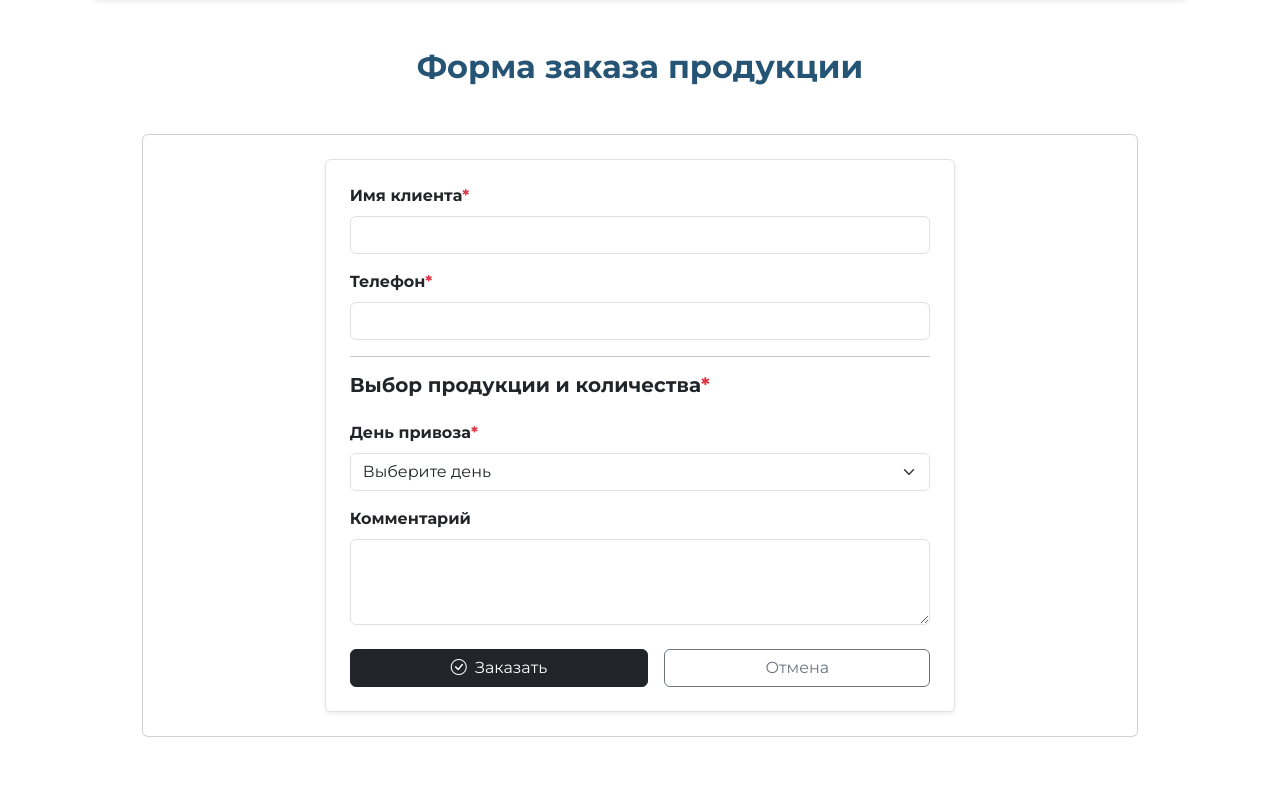
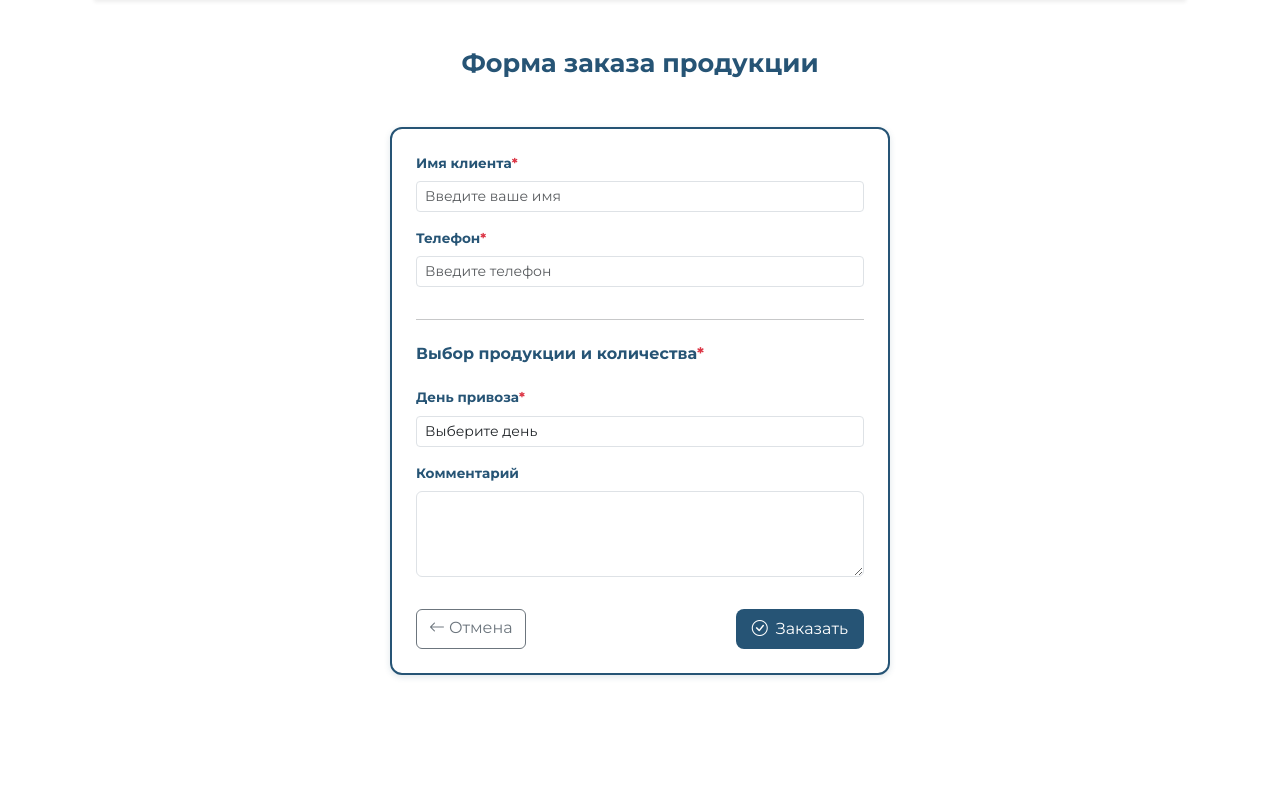
Before and after one commit to Katusha-tech/DW_milkSite, a Django app: page /milksite/create_order/ in a window 1280 px wide. Shown: the part 135-920 px from the top of the page. After the commit the page ends 813 px from the top, so only its background shows below. Run offline with Django 5.2, Linux system fonts and the light colour scheme; data that the repository does not hold is empty; some libraries are stand-ins or nearby versions.

Commit message:
com_18: настроила верный сигнал для телеграмм бота; поправила шаблоны order_form, order_detail

```diff
--- a/core/templates/core/order_detail.html
+++ b/core/templates/core/order_detail.html
@@ -23,7 +23,7 @@
                         <p><strong>Продукты:</strong></p>
                         <ul class="product-list">
                             {% for product in order.products.all %}
-                                <li>{{ product.name }}</li>  {# Если нужно только название #}
+                                <li>{{ product.name }}</li>
                             {% endfor %}
                         </ul>
                         <p><strong>Комментарий:</strong> {{ order.comment }}</p>
--- a/core/templates/core/order_form.html
+++ b/core/templates/core/order_form.html
@@ -5,70 +5,59 @@
 
 {% block content %}
 <section class="py-5 main-body">
-  <div class="container-fluid px-4 px-md-5">
-    <h2 class="text-center fw-bold mb-5">Форма заказа продукции</h2>
-    <div class="card p-4 mx-auto">
-      <div class="col-lg-10 col-xl-8 mx-auto">
-        <div class="bg-white p-4 rounded shadow-sm border">
+  <div class="container px-4 px-md-5">
+    <h2 class="text-center fw-bold mb-5 milksite-title">Форма заказа продукции</h2>
+    <div class="card custom-card p-4 mx-auto">
       {% if error %}
       <div class="alert alert-danger">{{ error }}</div>
       {% endif %}
-
-          <form method="post">
+      <form method="post" class="d-flex flex-column gap-2">
         {% csrf_token %}
-
-            <div class="mb-3">
-              <label for="client_name" class="form-label fw-semibold">Имя клиента<span class="text-danger">*</span></label>
-              <input type="text" class="form-control" id="client_name" name="client_name" value="{{ form_data.client_name|default:'' }}" required>
+        <div class="mb-2">
+          <label for="client_name" class="form-label fw-bold label-color">Имя клиента<span class="text-danger">*</span></label>
+          <input type="text" class="form-control form-control-sm" id="client_name" name="client_name" placeholder="Введите ваше имя" value="{{ form_data.client_name|default:'' }}" required>
         </div>
 
-            <div class="mb-3">
-              <label for="phone" class="form-label fw-semibold">Телефон<span class="text-danger">*</span></label>
-              <input type="text" class="form-control" id="phone" name="phone" value="{{ form_data.phone|default:'' }}" required>
+        <div class="mb-2">
+          <label for="phone" class="form-label fw-bold label-color">Телефон<span class="text-danger">*</span></label>
+          <input type="text" class="form-control form-control-sm" id="phone" name="phone" placeholder="Введите телефон" value="{{ form_data.phone|default:'' }}" required>
         </div>
 
         <hr>
-            <h5 class="fw-semibold mb-3">Выбор продукции и количества<span class="text-danger">*</span></h5>
-
+        <h6 class="form-label fw-bold label-color">Выбор продукции и количества<span class="text-danger">*</span></h6>
         {% for product in products %}
-              <div class="row align-items-center mb-3">
+          <div class="row align-items-center mb-2">
             <div class="col-6">
               <div class="form-check">
                 <input class="form-check-input product-checkbox" type="checkbox" value="{{ product.id }}" id="product_{{ product.id }}" name="product">
-                    <label class="form-check-label" for="product_{{ product.id }}">
-                      {{ product.name }} — {{ product.price }} ₽
-                    </label>
+                <label class="form-label fw-bold label-color" for="product_{{ product.id }}">{{ product.name }} — {{ product.price }} ₽</label>
               </div>
             </div>
             <div class="col-6">
-                  <input type="number" class="form-control quantity-input" name="quantity_{{ product.id }}" id="quantity_{{ product.id }}" min="0" value="0" disabled>
+              <input type="number" class="form-control quantity-input form-control-sm label-color" name="quantity_{{ product.id }}" id="quantity_{{ product.id }}" min="0" value="0" disabled>
             </div>
           </div>
         {% endfor %}
-
-            <div class="mb-3 mt-4">
-              <label for="delivery_day" class="form-label fw-semibold">День привоза<span class="text-danger">*</span></label>
-              <select class="form-select" id="delivery_day" name="delivery_day" required>
+        <div class="mb-2 mt-2">
+          <label for="delivery_day" class="form-label fw-bold label-color">День привоза<span class="text-danger">*</span></label>
+          <select class="form-control quantity-input form-control-sm" id="delivery_day" name="delivery_day" required>
             <option value="">Выберите день</option>
             <option value="Вторник" {% if form_data.delivery_day == "Вторник" %}selected{% endif %}>Вторник</option>
             <option value="Пятница" {% if form_data.delivery_day == "Пятница" %}selected{% endif %}>Пятница</option>
           </select>
         </div>
-
-            <div class="mb-3">
-              <label for="comment" class="form-label fw-semibold">Комментарий</label>
+        <div class="mb-2">
+          <label for="comment" class="form-label fw-bold label-color">Комментарий</label>
           <textarea class="form-control" id="comment" name="comment" rows="3">{{ form_data.comment|default:'' }}</textarea>
         </div>
-
-            <div class="d-flex flex-column flex-md-row gap-3 mt-4">
-              <button type="submit" class="btn btn-dark flex-grow-1">
+        <div class="d-flex justify-content-between mt-3">
+          <a href="{% url 'landing' %}" class="btn btn-outline-secondary">
+                <i class="bi bi-arrow-left me-1"></i>Отмена</a>
+          <button type="submit" class="btn order-btn">
             <i class="bi bi-check-circle me-1"></i> Заказать
           </button>
-              <a href="{% url 'landing' %}" class="btn btn-outline-secondary flex-grow-1">Отмена</a>
         </div>
       </form>
-        </div>
-      </div>
     </div>
   </div>
 </section>
@@ -76,17 +65,4 @@
 
 {% block scripts %}
   {{ block.super }}
-  <script>
-    document.querySelectorAll('.product-checkbox').forEach((checkbox, index) => {
-      checkbox.addEventListener('change', function () {
-        const input = document.querySelector(`#quantity_${this.value}`);
-        input.disabled = !this.checked;
-        if (this.checked && input.value === "0") {
-          input.value = "1";
-        } else if (!this.checked) {
-          input.value = "0";
-        }
-      });
-    });
-  </script>
 {% endblock %}
--- a/static/css/main.css
+++ b/static/css/main.css
@@ -110,6 +110,22 @@
     font-size: 0.9rem;
     font-style: italic;
     color: #265475;
+}
+
+/* Стили для кнопки в шаблонах order,review - done*/
+.order-btn {
+    background-color: #265475;
+    color: white;
+    border-radius: 8px;
+    padding: 8px 16px;
+    margin-top: 0;
+    transition: background-color 0.3s;
+    border: none;
+}
+
+.order-btn:hover {
+    background-color: #1b3b59;
+    color: white;
 }
 
 
@@ -262,19 +278,7 @@
     font-family: 'Montserrat', sans-serif;
 }
 
-.order-btn {
-    background-color: #265475;
-    color: white;
-    border-radius: 8px;
-    padding: 8px 16px; /* чуть меньше */
-    margin-top: 0;
-    transition: background-color 0.3s;
-    border: none;
-}
 
-.order-btn:hover {
-    background-color: #1b3b59;
-}
 
 .zigzag-section {
     padding-top: 30px !important;
```
Also changed, not shown: core/signals.py (+20 -16 lines), static/js/order_form.js (+10 -49 lines), core/migrations/0005_remove_order_product_quantities_and_more.py (added), core/migrations/0006_remove_order_products_with_quantity_and_more.py (added). Lines whose indentation alone changed are shown as unchanged.
